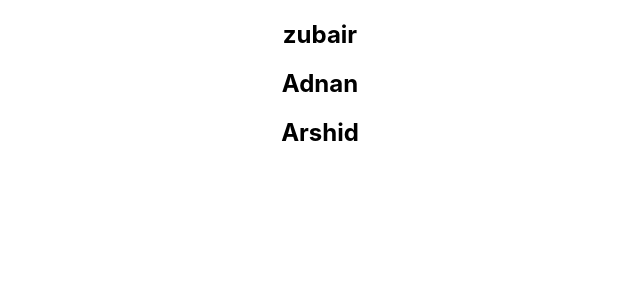
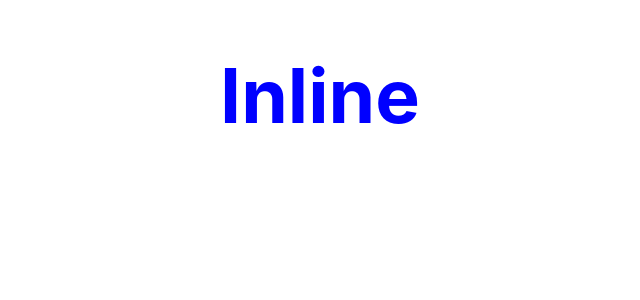
Before and after one commit to ZubairWani/React-App2, a React (Create React App) app: page / in a window 1280 px wide. Shown: the top 300 px of the page, without its empty margins (320-960 px from the left). Built offline with nearby package versions, Linux system fonts and the light colour scheme.

Commit message:
Components Added

```diff
--- a/src/App.js
+++ b/src/App.js
@@ -1,6 +1,8 @@
 
 import './App.css';
-import { NameList } from './components/NameList';
+import { Inline } from './components/inline';
+// import { NameList } from './components/NameList';
+// import { Stylesheet } from './components/Stylesheet';
 // import { ClickHandler } from './components/ClickHandler';
 // import {Greet} from './components/Greet'
 // import { Message } from './components/Message'
@@ -20,7 +22,9 @@ function App() {
       {/* <ClickHandler/> */}
       {/* <ParentComponent/> */}
       {/* <UserGreeting/> */}
-      <NameList/>
+      {/* <NameList/> */}
+      {/* <Stylesheet/> */}
+      <Inline />
 
     </div>
   );
```
